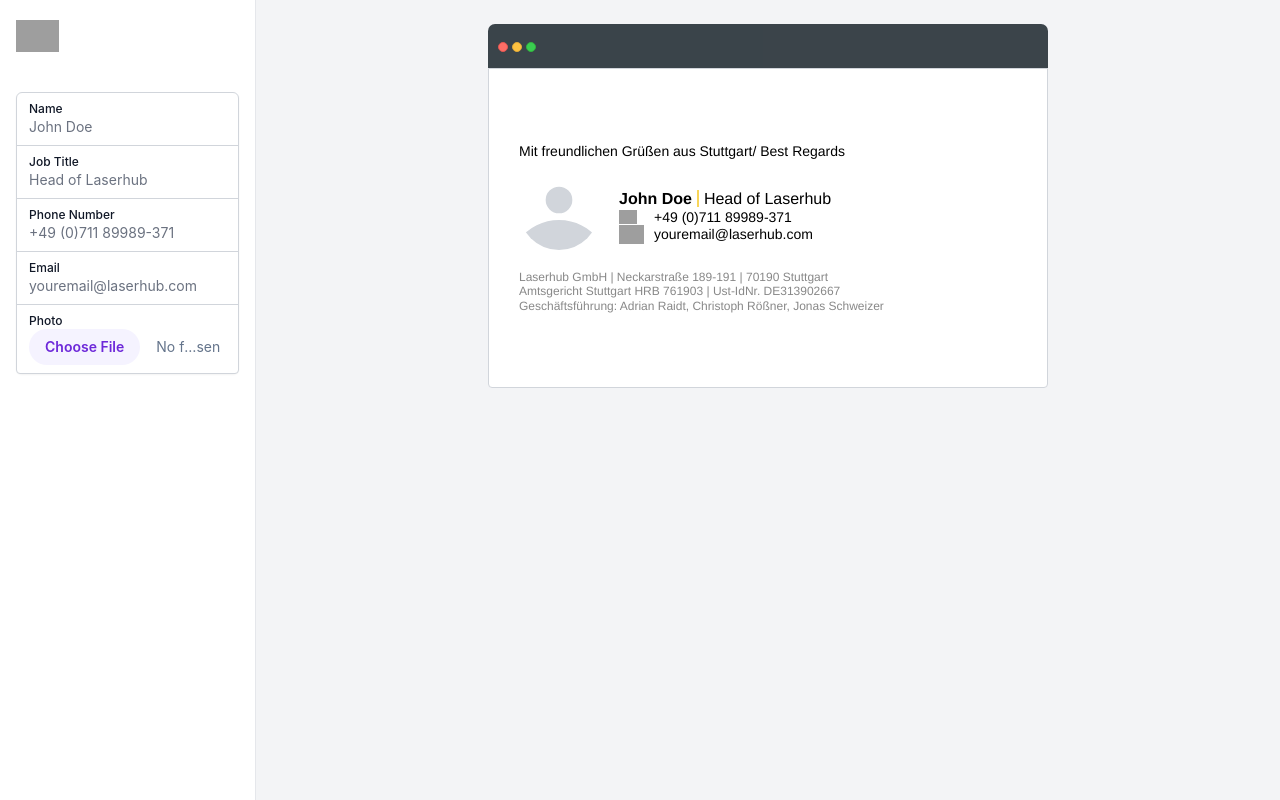
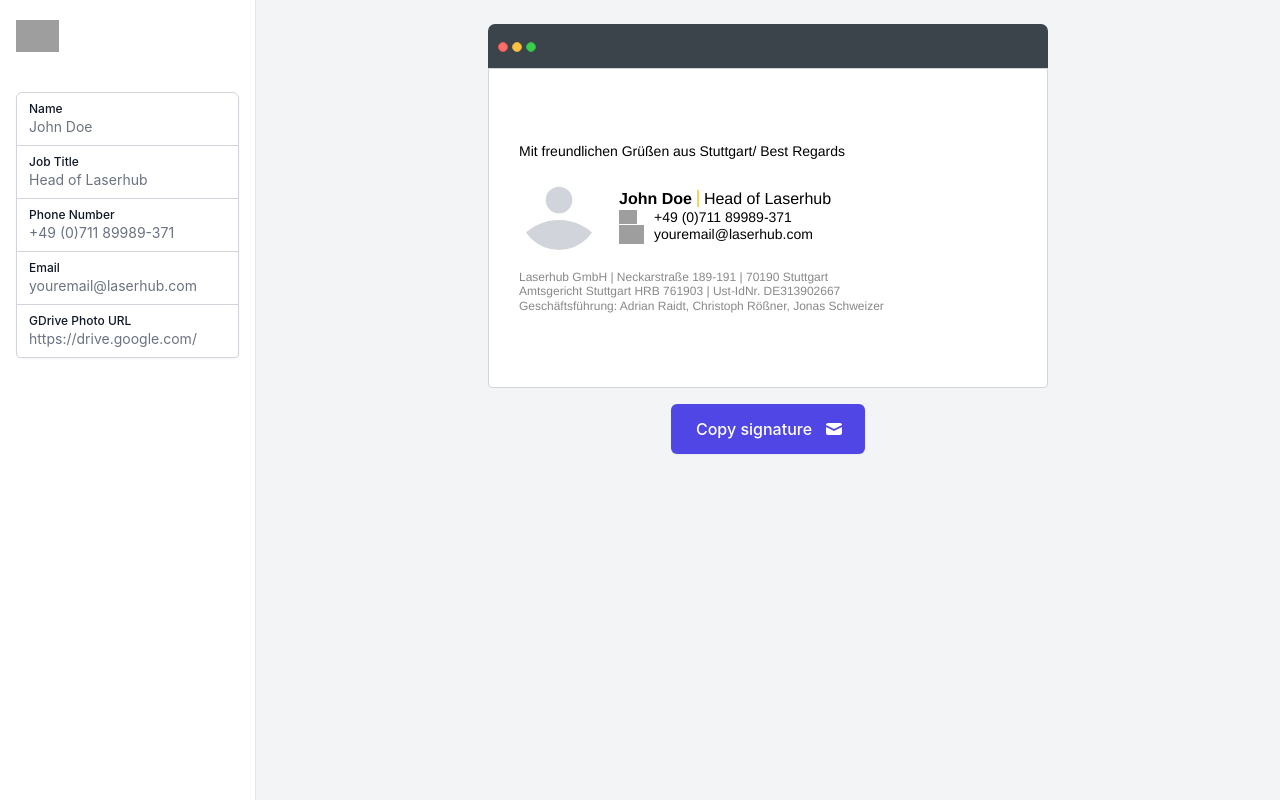
Before and after one commit to rpfelgueiras/lh-email-signature, a React (Create React App) app: page / in a window 1280 px wide. Built offline with nearby package versions, Linux system fonts and the light colour scheme; grey boxes are pictures that could not be loaded.

Commit message:
Use GDrive image url and add Copy signature button

```diff
--- a/src/App.js
+++ b/src/App.js
@@ -1,11 +1,13 @@
 import "./App.css";
 import { useState } from "react";
+import { MailIcon } from "@heroicons/react/solid";
 
 export default function App() {
   const [name, setName] = useState("John Doe");
   const [jobTitle, setJobTitle] = useState("Head of Laserhub");
   const [phoneNumber, setPhoneNumber] = useState("+49 (0)711 89989-371");
   const [email, setEmail] = useState("youremail@laserhub.com");
+  const [selectedImageUrl, setSelectedImageUrl] = useState();
   const [selectedImage, setSelectedImage] = useState();
 
   function onChangeName(event) {
@@ -24,15 +26,35 @@
     setEmail(event.target.value);
   }
 
-  const onImageChange = (e) => {
-    if (e.target.files && e.target.files.length > 0) {
-      setSelectedImage(e.target.files[0]);
+  const regexGDriveImageURL = new RegExp(/(\/[\w+-]+)/g);
+
+  function onChangePhotoURL(event) {
+    // Input: https://drive.google.com/file/d/1P-CVlDsTmuj_ohExbqzoRct0YgV6khww/view
+    // Output: https://drive.google.com/uc?export=view&id=1P-CVlDsTmuj_ohExbqzoRct0YgV6khww
+
+    var arrayOfUrlSlugs = event.target.value.match(regexGDriveImageURL);
+    console.log(arrayOfUrlSlugs[3].replace("/", ""));
+
+    setSelectedImageUrl(
+      "https://drive.google.com/uc?export=view&id=" +
+        arrayOfUrlSlugs[3].replace("/", "")
+    );
+    // setSelectedImageUrl(event.target.value);
   }
-  };
+
+  // const onImageChange = (e) => {
+  //   if (e.target.files && e.target.files.length > 0) {
+  //     setSelectedImage(e.target.files[0]);
+  //   }
+  // };
 
   // const removeSelectedImage = () => {
   //   setSelectedImage();
   // };
+
+  const onclickTest = (e) => {
+    // ReactDOM.findDOMNode(<instance-of-outermost-component>).getElementsByClassName('snap') // Returns the elements
+  };
 
   return (
     <>
@@ -121,15 +143,31 @@
                     htmlFor="photo"
                     className="block text-xs font-medium text-gray-900"
                   >
+                    GDrive Photo URL
+                  </label>
+                  <input
+                    type="text"
+                    name="photourl"
+                    id="photourl"
+                    data-testid="photourl"
+                    className="block w-full border-0 p-0 text-gray-900 placeholder-gray-500 focus:ring-0 sm:text-sm"
+                    placeholder="https://drive.google.com/"
+                    onChange={onChangePhotoURL}
+                  />
+                </div>
+                {/* <div className="relative border border-gray-300 rounded-md rounded-b rounded-t-none px-3 py-2 focus-within:z-10 focus-within:ring-1 focus-within:ring-indigo-600 focus-within:border-indigo-600">
+                  <label
+                    htmlFor="photo"
+                    className="block text-xs font-medium text-gray-900"
+                  >
                     Photo
                   </label>
-                  {/* <input accept="image/*" type="file" onChange={onImageChange} /> */}
                   <input
                     type="file"
                     className="block w-full text-sm text-slate-500 file:mr-4 file:py-2 file:px-4 file:rounded-full file:border-0 file:text-sm file:font-semibold file:bg-violet-50 file:text-violet-700 hover:file:bg-violet-100"
                     onChange={onImageChange}
                   />
-                </div>
+                </div> */}
                 {/* {selectedImage && (
                   <div>
                     <img
@@ -214,12 +252,10 @@
                                       marginLeft: "0",
                                     }}
                                   >
-                                    {selectedImage && (
+                                    {selectedImageUrl && (
                                       <div>
                                         <img
-                                          src={URL.createObjectURL(
-                                            selectedImage
-                                          )}
+                                          src={selectedImageUrl}
                                           alt="thumbnail"
                                           style={{
                                             borderRadius: "100%",
@@ -230,7 +266,7 @@
                                       </div>
                                     )}
 
-                                    {!selectedImage && (
+                                    {!selectedImageUrl && (
                                       <div>
                                         <svg
                                           className="h-full w-full text-gray-300"
@@ -244,18 +280,17 @@
                                         >
                                           <path d="M24 20.993V24H0v-2.996A14.977 14.977 0 0112.004 15c4.904 0 9.26 2.354 11.996 5.993zM16.002 8.999a4 4 0 11-8 0 4 4 0 018 0z" />
                                         </svg>
-                                      </div>
-                                    )}
-
                                         {/* <img
-                                      src="https://laserhub.com/images/email/rui-felgueiras.jpg"
+                                          src="https://drive.google.com/uc?export=view&id=1P-CVlDsTmuj_ohExbqzoRct0YgV6khww"
+                                          alt="thumbnail"
                                           style={{
                                             borderRadius: "100%",
                                             maxWidth: "80px",
                                             marginTop: "5px",
                                           }}
-                                      alt="aa"
                                         /> */}
+                                      </div>
+                                    )}
                                   </div>
                                 </td>
                                 <td style={{ paddingTop: "4px" }}>
@@ -311,7 +346,7 @@
                                         </td>
                                         <td>
                                           <a
-                                            href="mailto:r.felgueiras@laserhub.com"
+                                            href={`mailto:${email}`}
                                             style={{
                                               color: "#000",
                                               textDecoration: "none",
@@ -366,6 +401,19 @@
                     </tbody>
                   </table>
                 </div>
+                <div className="justify-center flex pt-4">
+                  <button
+                    type="button"
+                    className="inline-flex items-center px-6 py-3 border border-transparent shadow-sm text-base font-medium rounded-md text-white bg-indigo-600 hover:bg-indigo-700 focus:outline-none focus:ring-2 focus:ring-offset-2 focus:ring-indigo-500"
+                    onClick={onclickTest}
+                  >
+                    Copy signature
+                    <MailIcon
+                      className="ml-3 -mr-1 h-5 w-5"
+                      aria-hidden="true"
+                    />
+                  </button>
+                </div>
               </div>
             </div>
           </main>
```
Lines whose indentation alone changed are shown as unchanged.
